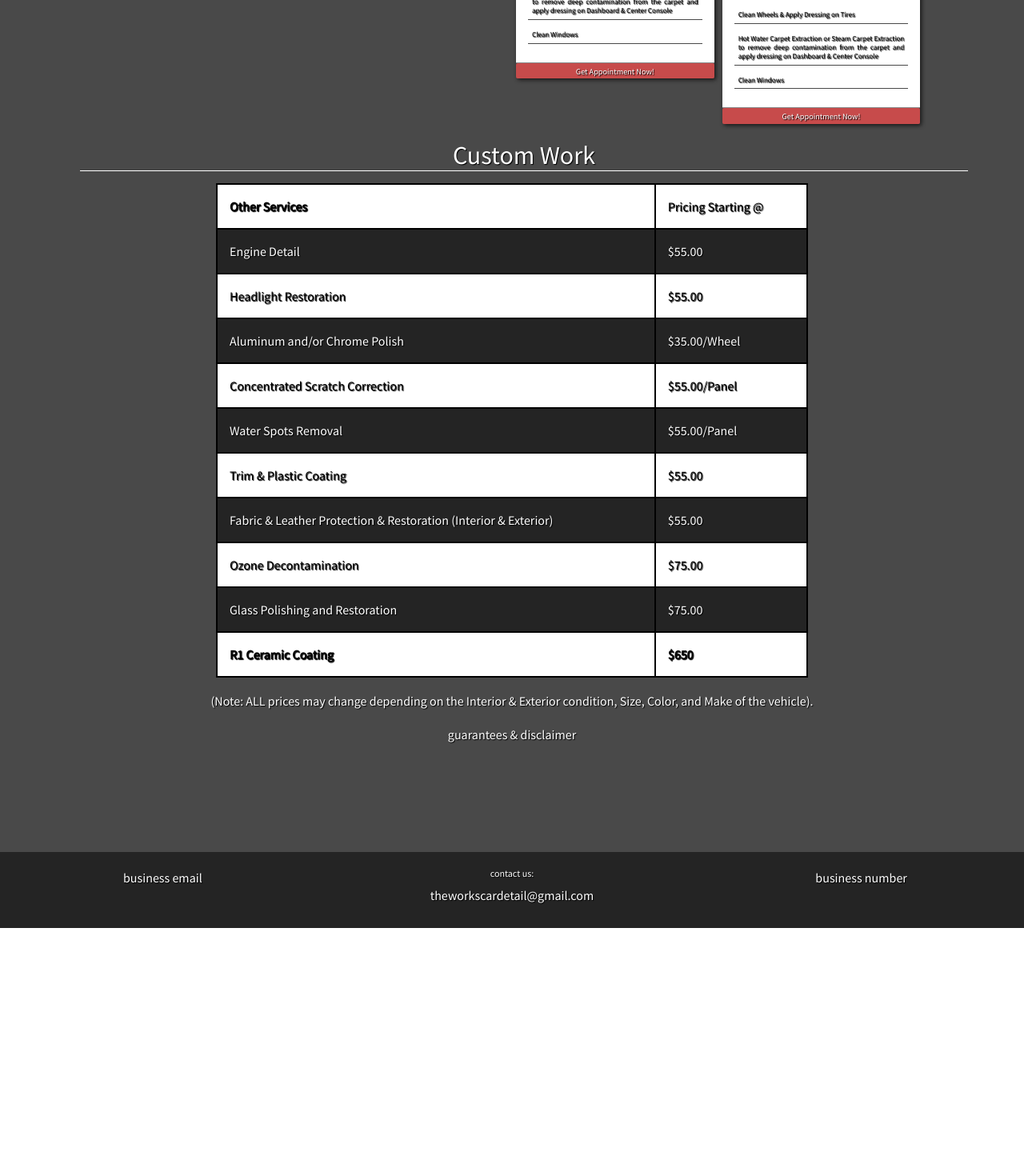
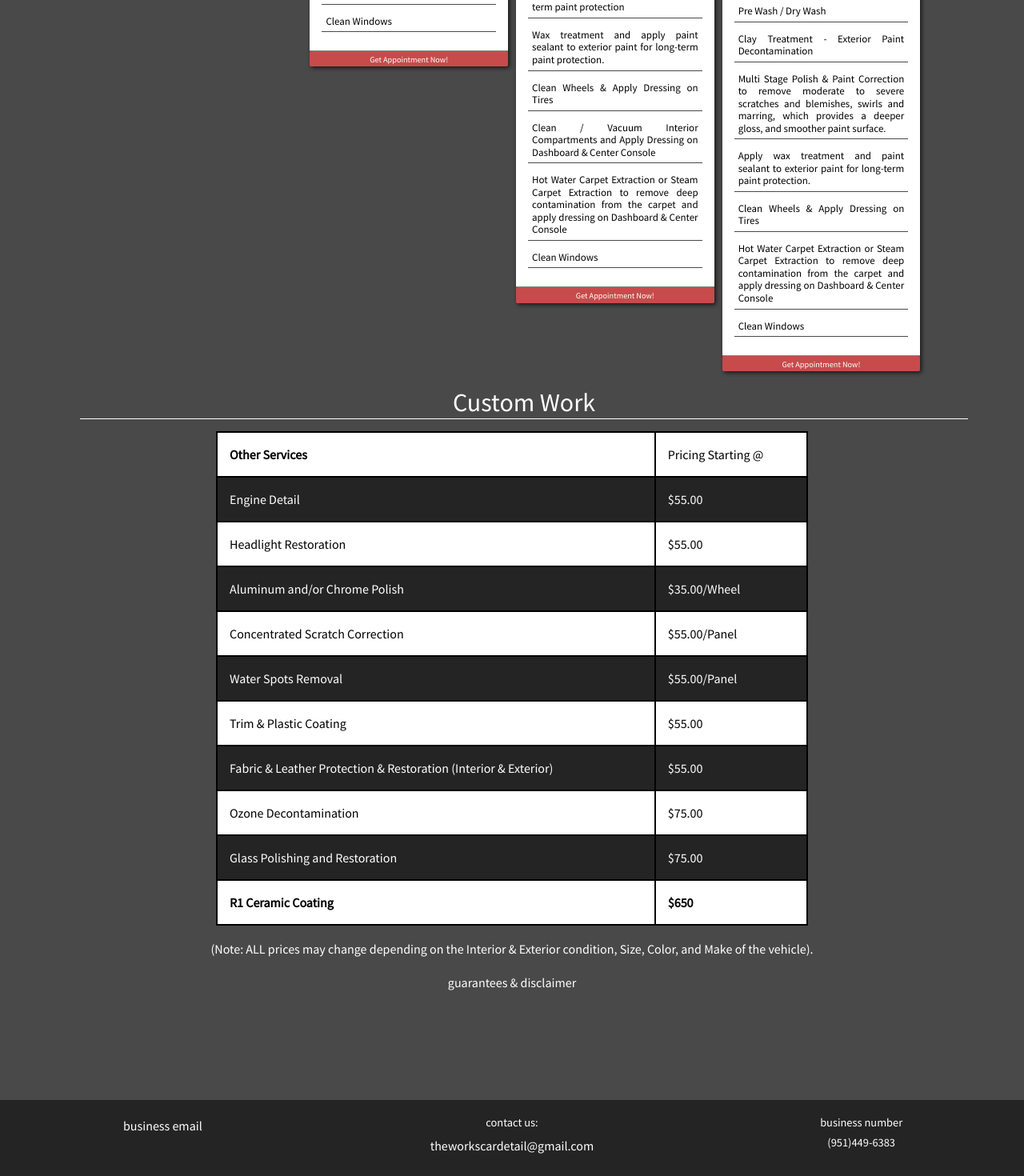
Before and after one commit to mlnemenzo/the-works, a React (Create React App) app: page /services in a window 1280 px wide. Shown: the part 956-2426 px from the top of the page at 80% size. Before the commit the page ends 2116 px from the top, so only its background shows below. Built offline with nearby package versions, Linux system fonts and the light colour scheme.

Commit message:
styling and css cleaning

```diff
--- a/src/App.css
+++ b/src/App.css
@@ -5,7 +5,6 @@
   height: 100%;
   margin: auto;
   background-color: rgb(73, 73, 73);
-  text-shadow: 1px 1px 1px black;
   font-family: 'Source Sans Pro', sans-serif;
   font-size: 1rem
 
@@ -31,7 +30,6 @@ li {
 
 a {
   color: white;
-  /* text-shadow: 1px 2px 4px rgb(135, 135, 135); */
   outline-color: none
 }
 
@@ -59,7 +57,7 @@ p, h4 {
 }
 
 h5 {
-  font-size: .75em;
+  font-size: .9em;
 }
 
 td {
@@ -317,9 +315,9 @@ tr:nth-child(even) {
 }
 
 .service-info {
-  background-color: white;
+  background-color: #fff;
   color: black;
-  font-size: .75em;
+  font-size: .9em;
   border-bottom: 1px solid rgb(135, 135, 135);
   padding: 15px
 }
--- a/src/components/contact.js
+++ b/src/components/contact.js
@@ -95,7 +95,6 @@ class Contact extends Component {
                         <h3 className = "d-flex justify-content-center">Call Us Now At</h3>
                         <ul>
                             <li className = "text-center"><span className="glyphicons glyphicons-call-outgoing"></span>(951)449-6383</li>
-                            <li className = "text-center">(951)368-4899</li>
                         </ul>
                     </div>
                     <div className = "email col-12 col-sm-12 col-md-4 col-lg-4">
--- a/src/components/footer.js
+++ b/src/components/footer.js
@@ -10,7 +10,11 @@ class Footer extends Component {
                     <h5 className="contact-us">contact us:</h5>
                     <Link className = "contacdt-link text-center" to = "/contact">theworkscardetail@gmail.com</Link>
                 </div>
-                <div className="footer-number col-4">business number</div>
+                <div className="footer-number col-4">
+                    <h5 className="number">business number</h5>
+                    <h5>(951)449-6383</h5>
+                </div>
+
             </div>
         )
     }
```
